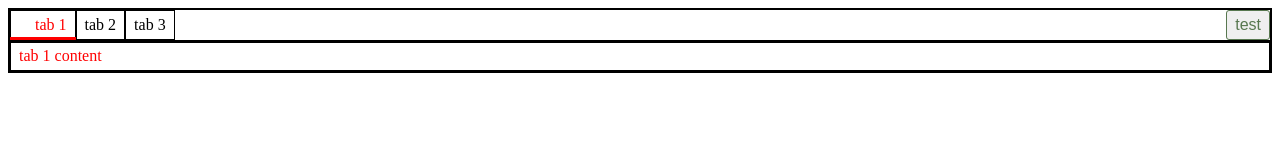
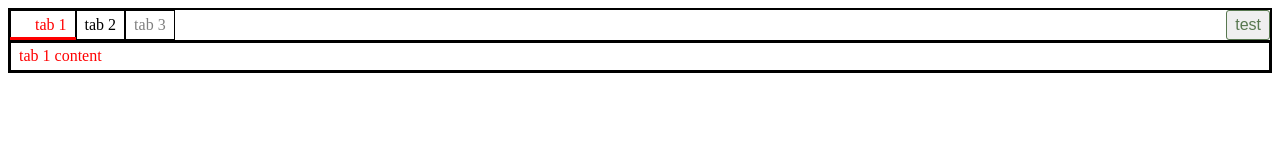
Before and after one commit to mokunshao/vigour, a Vue app: page / in a window 1280 px wide. Shown: the top 160 px of the page. Built offline with nearby package versions, Linux system fonts and the light colour scheme.

Commit message:
tabs 可以 disable

```diff
--- a/src/components/tabs-item.vue
+++ b/src/components/tabs-item.vue
@@ -25,12 +25,15 @@ export default {
     classes() {
       return {
         'vigour-tabs-item-selected': this.selected,
+        'vigour-tabs-item-disabled': this.disabled,
       };
     },
   },
   methods: {
     handleClick() {
-      this.eventBus.$emit('update:selected', this.name, this);
+      if (!this.disabled) {
+        this.eventBus.$emit('update:selected', this.name, this);
+      }
     },
   },
   mounted() {
@@ -51,6 +54,11 @@ export default {
   display: flex;
   align-items: center;
 
+  &-disabled {
+    cursor: not-allowed;
+    color: gray;
+  }
+
   &-selected {
     color: red;
   }
```
